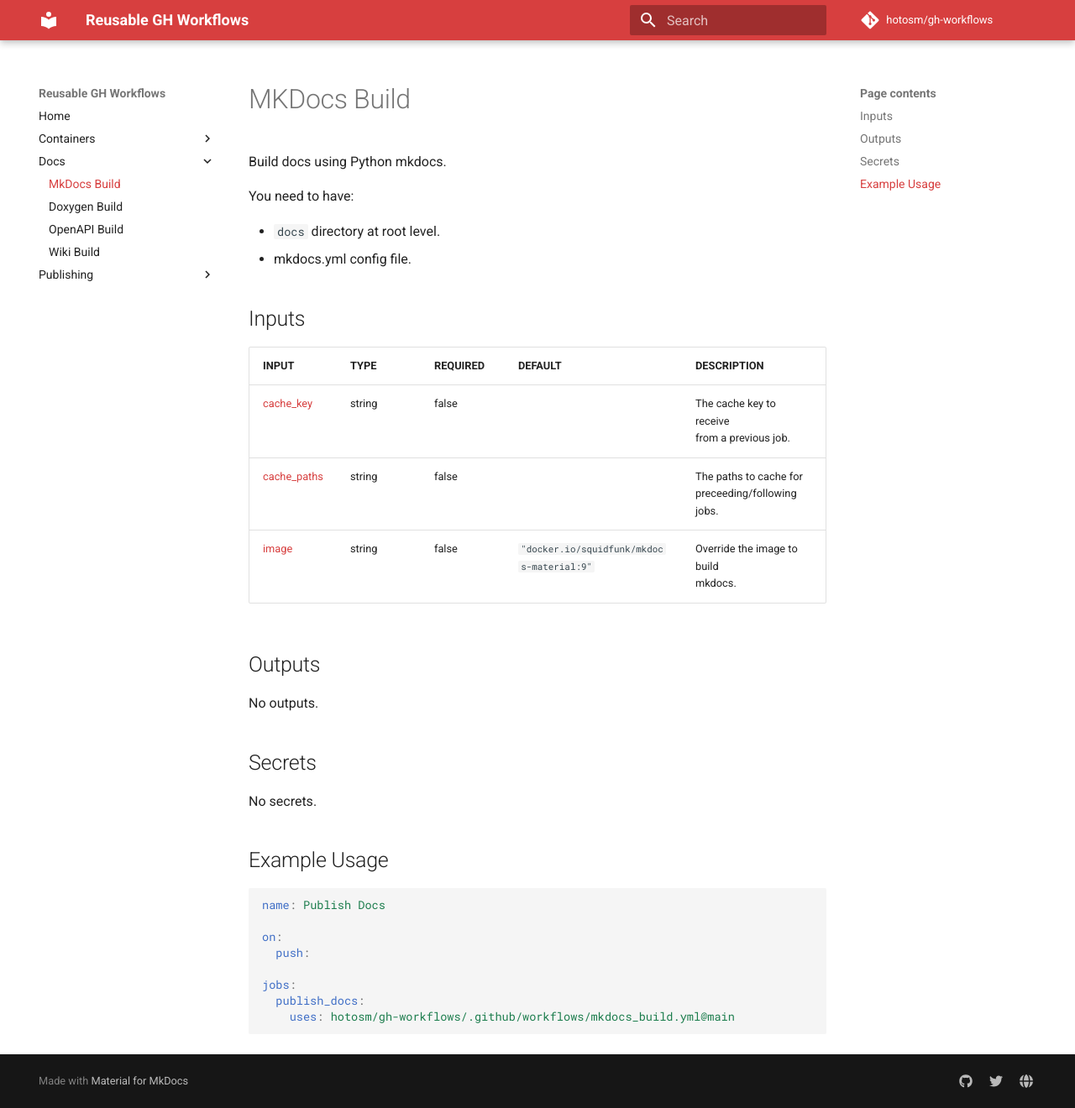
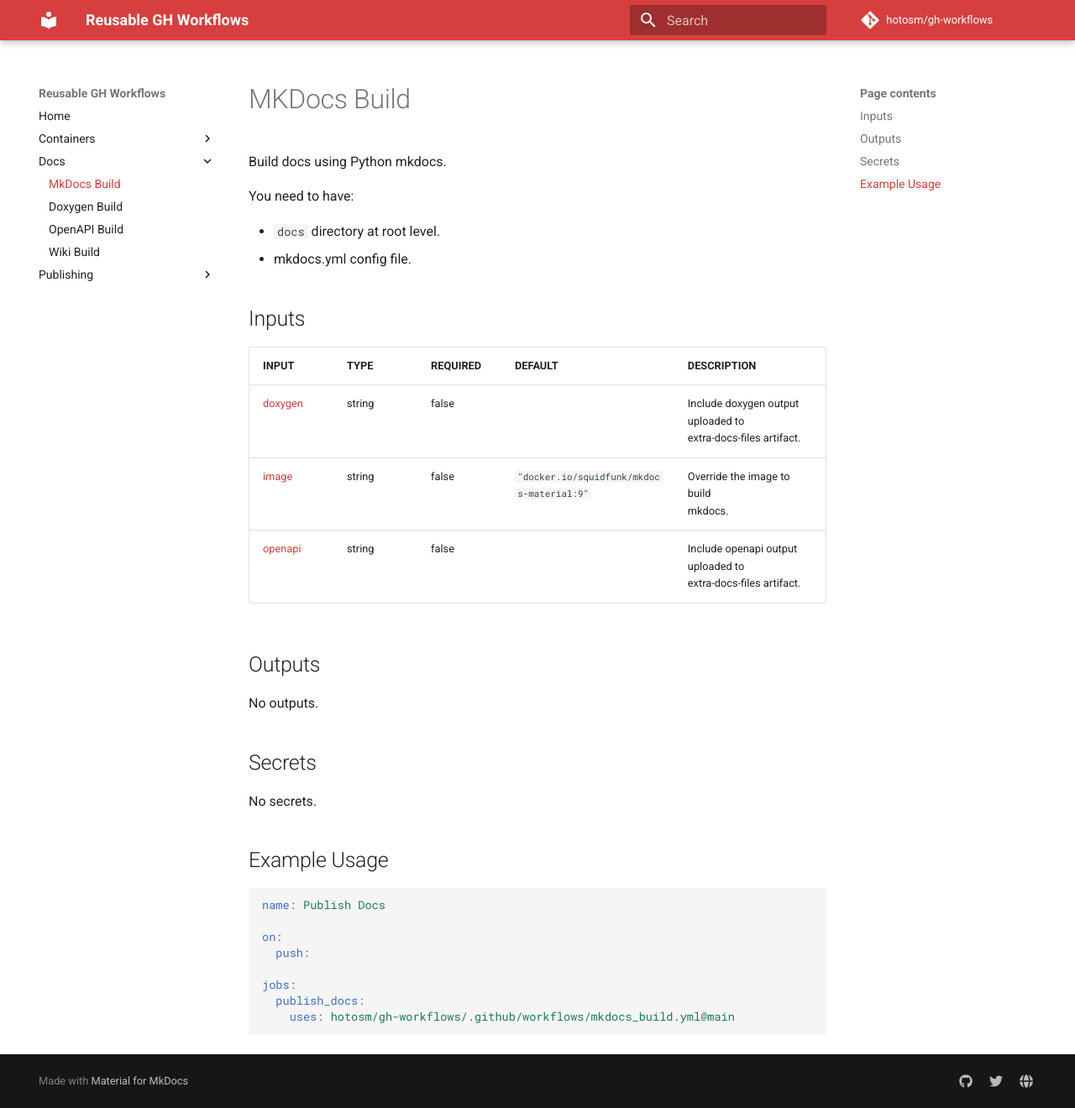
Before and after one commit to hotosm/gh-workflows, an MkDocs documentation site: the page built from docs/mkdocs_build.md, in a window 1280 px wide and 1320 px high. Shown: the whole window at 84% size. Built offline with MkDocs 1.6.1 and Material for MkDocs 9.7.7, drawn with Linux system fonts in a browser that asks for light colours; comment, search, counter and statistics services are not loaded.

Commit message:
docs: updated workflow docs

```diff
--- a/docs/mkdocs_build.md
+++ b/docs/mkdocs_build.md
@@ -11,11 +11,11 @@ You need to have:
 
 <!-- AUTO-DOC-INPUT:START - Do not remove or modify this section -->
 
-| INPUT                                                             | TYPE   | REQUIRED | DEFAULT                                   | DESCRIPTION                                           |
-| ----------------------------------------------------------------- | ------ | -------- | ----------------------------------------- | ----------------------------------------------------- |
-| <a name="input_cache_key"></a>[cache_key](#input_cache_key)       | string | false    |                                           | The cache key to receive <br>from a previous job.     |
-| <a name="input_cache_paths"></a>[cache_paths](#input_cache_paths) | string | false    |                                           | The paths to cache for <br>preceeding/following jobs. |
-| <a name="input_image"></a>[image](#input_image)                   | string | false    | `"docker.io/squidfunk/mkdocs-material:9"` | Override the image to build <br>mkdocs.               |
+| INPUT                                                 | TYPE   | REQUIRED | DEFAULT                                   | DESCRIPTION                                                       |
+| ----------------------------------------------------- | ------ | -------- | ----------------------------------------- | ----------------------------------------------------------------- |
+| <a name="input_doxygen"></a>[doxygen](#input_doxygen) | string | false    |                                           | Include doxygen output uploaded to <br>extra-docs-files artifact. |
+| <a name="input_image"></a>[image](#input_image)       | string | false    | `"docker.io/squidfunk/mkdocs-material:9"` | Override the image to build <br>mkdocs.                           |
+| <a name="input_openapi"></a>[openapi](#input_openapi) | string | false    |                                           | Include openapi output uploaded to <br>extra-docs-files artifact. |
 
 <!-- AUTO-DOC-INPUT:END -->
 
```
Also changed, not shown: docs/doxygen_build.md (+3 -4 lines), docs/openapi_build.md (+1 -2 lines).
